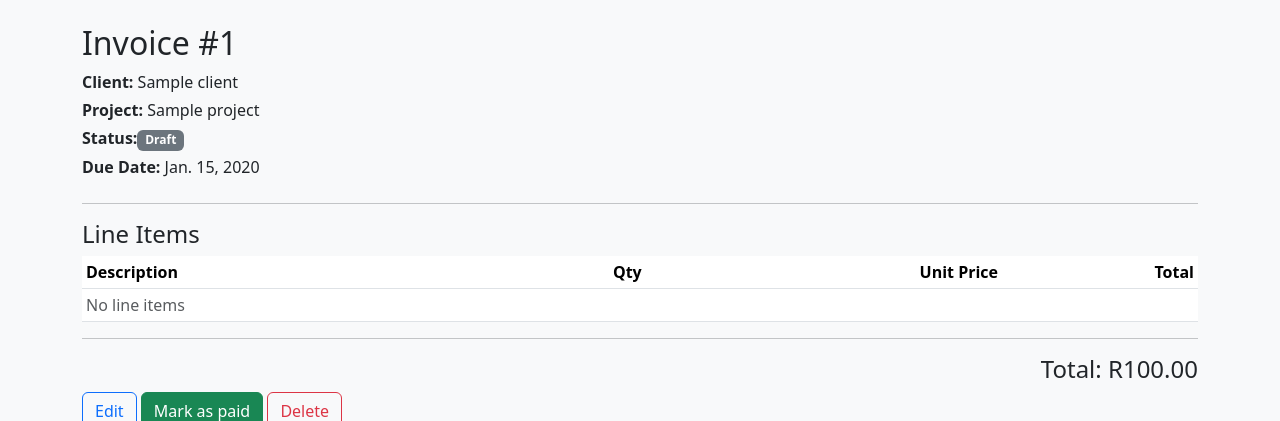
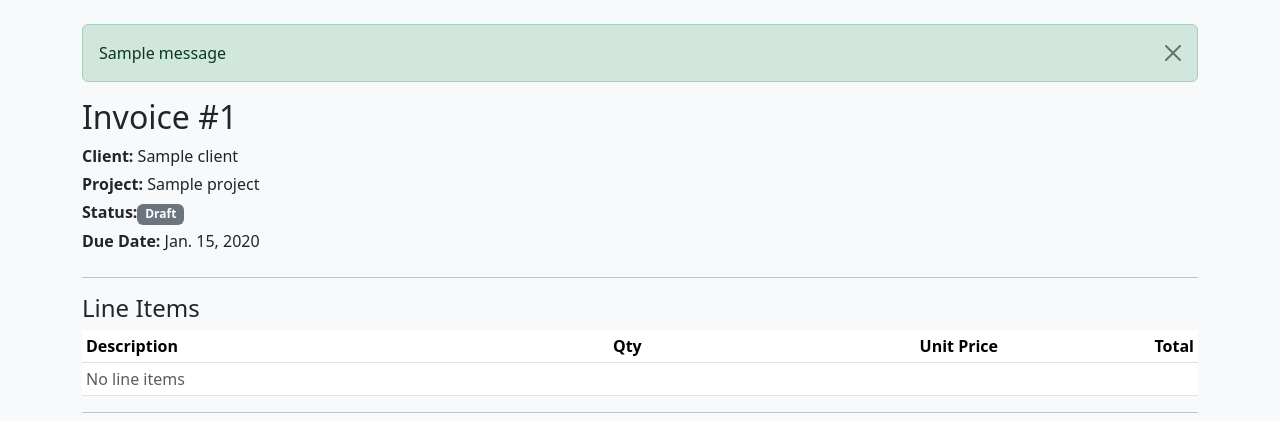
Before and after one commit to KatlegoCodes/studioflow, a Django app: page /billing/1/ in a window 1280 px wide. Shown: the part 56-477 px from the top of the page. Run offline with Django 5.2, Linux system fonts and the light colour scheme; a user stored in the database is signed in; tables that the repository leaves empty hold one stand-in row (values such as "Sample post"); one stand-in notice (Sample message) is shown.

Commit message:
Add Django messages to base template for user feedback

```diff
--- a/templates/base.html
+++ b/templates/base.html
@@ -60,6 +60,21 @@
       </div>
     </nav>
 
+    {% if messages %}
+    <div class="container mt-3">
+      {% for message in messages %}
+      <div class="alert alert-{{ message.tags }} alert-dismissible fade show">
+        {{message}}
+        <button
+          type="button"
+          class="btn-close"
+          data-bs-dismiss="alert"
+        ></button>
+      </div>
+      {% endfor %}
+    </div>
+    {% endif %}
+
     <div class="container">{% block content %}{% endblock %}</div>
   </body>
 </html>
```
